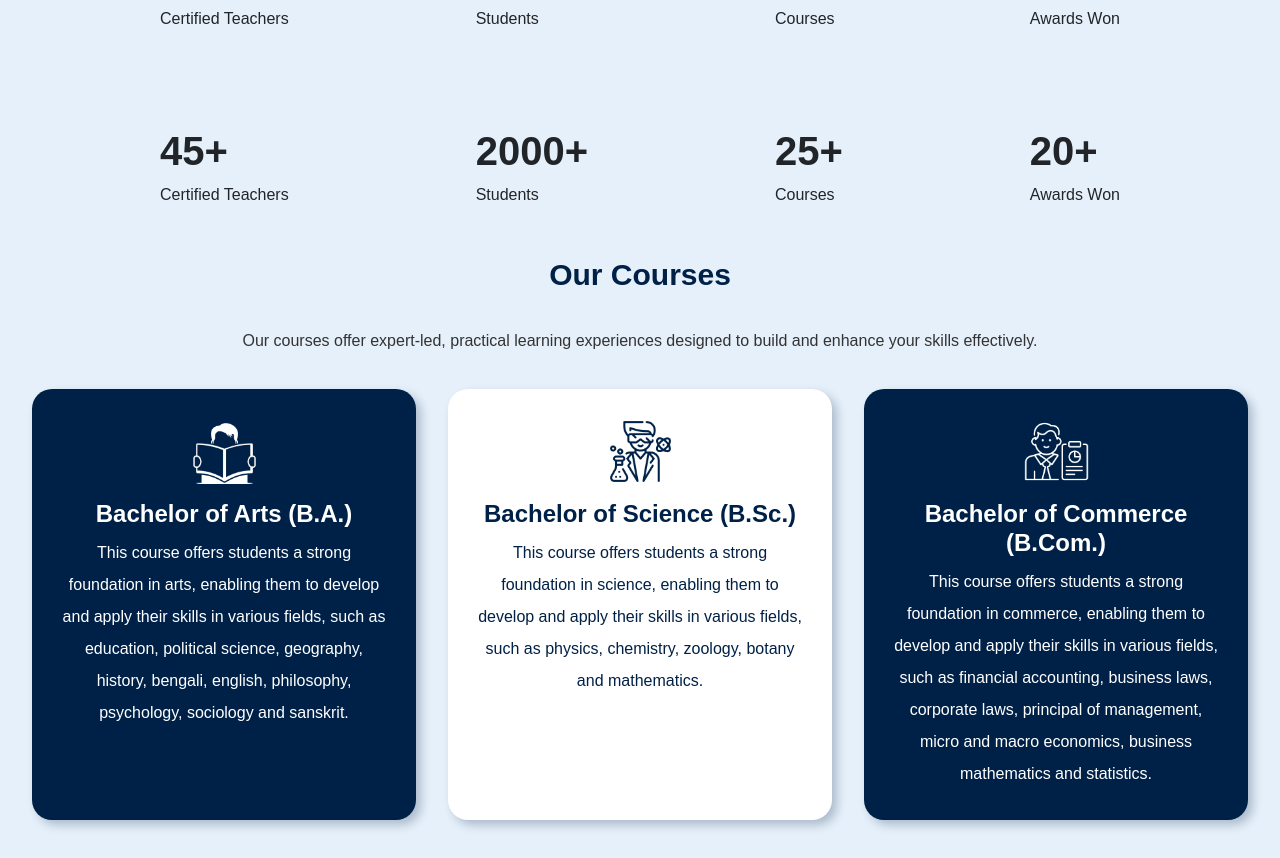
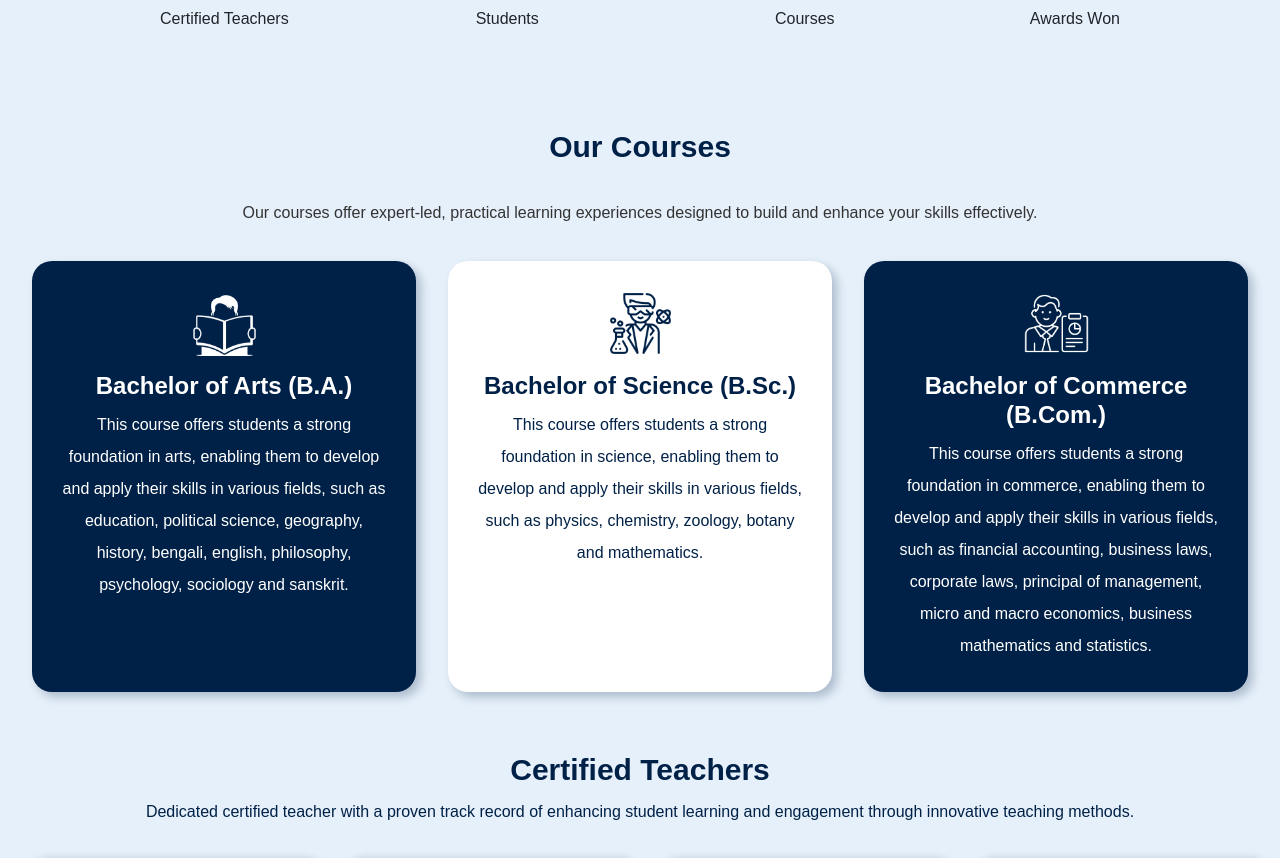
Before and after one commit to SampadMondal-git/Budge-Budge-College-Official, a React (Create React App) app: page / in a window 1280 px wide. Shown: the part 3320-4178 px from the top of the page. Built offline with nearby package versions, Linux system fonts and the light colour scheme.

Commit message:
remove courses container

```diff
--- a/src/home page/courses.jsx
+++ b/src/home page/courses.jsx
@@ -6,28 +6,6 @@ import BCom from '../icons/commerce.png'
 export function Courses() {
     return (
         <>
-        <div className={myStyles.courses_container}>
-            <div className={`${myStyles.certified_teachers} ${myStyles.item}`}>
-                <h1>45+</h1>
-                <p>Certified Teachers</p>
-            </div>
-
-            <div className={`${myStyles.students} ${myStyles.item}`}>
-                <h1>2000+</h1>
-                <p>Students</p>
-            </div>
-
-            <div className={`${myStyles.courses} ${myStyles.item}`}>
-                <h1>25+</h1>
-                <p>Courses</p>
-            </div>
-
-            <div className={`${myStyles.awards_won} ${myStyles.item}`}>
-                <h1>20+</h1>
-                <p>Awards Won</p>
-            </div>
-        </div>
-
             <div className={myStyles.our_courses}>
                 <div className={myStyles.title}>
                     <h1>Our Courses</h1>
```
